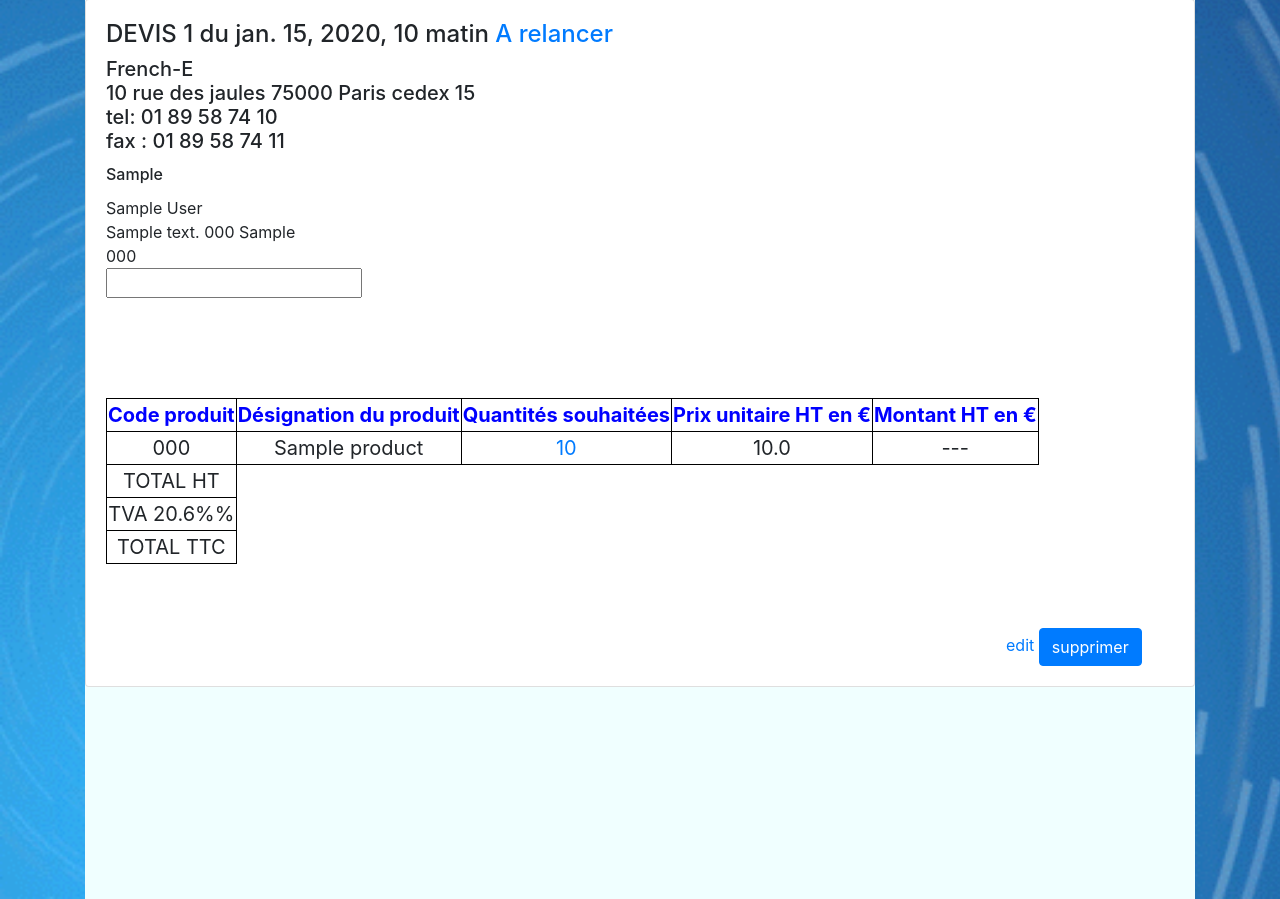
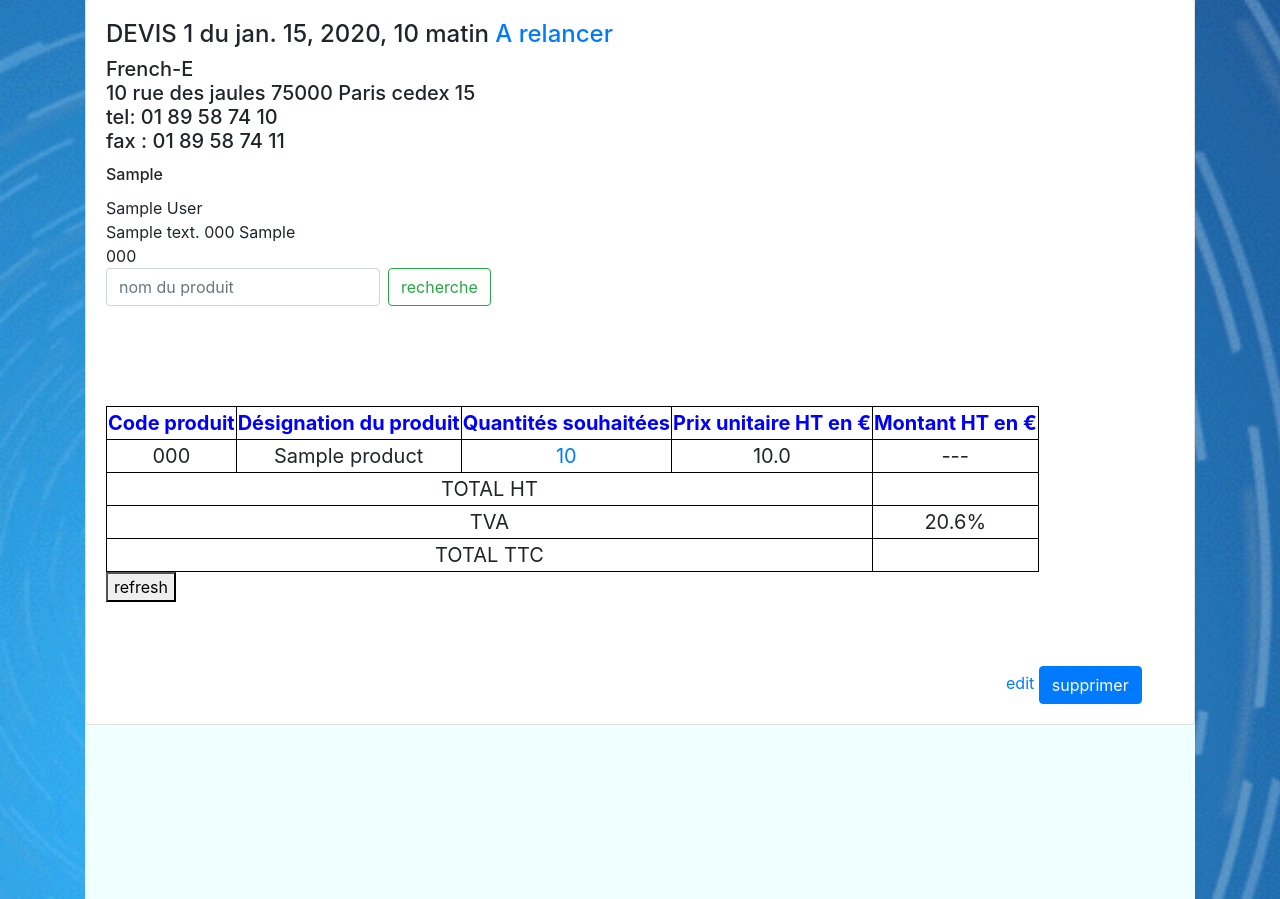
Before and after one commit to qrames/facturier, a Django app: page /quotation/1/ in a window 1280 px wide. Shown: the part 99-998 px from the top of the page. Run offline with Django 3.2, Linux system fonts and the light colour scheme; tables that the repository leaves empty hold one stand-in row (values such as "Sample post"); parts of the project's set-up code (start-up, migrations or seed data) failed here and were passed over; some libraries are stand-ins or nearby versions.

Commit message:
total function works when we click on refrech button... I'm sad :'(

```diff
--- a/main_app/admin.py
+++ b/main_app/admin.py
@@ -13,8 +13,10 @@
 class CustomerAdmin(admin.ModelAdmin):
     model = Customer
 
+
 # ////////////////////////////////////////////////////
 class QuotationAdminForm(ModelForm):
+
     class Meta:
         model = Quotation
         fields = "__all__"
@@ -23,10 +25,12 @@
 class QuotationLineInLine(admin.TabularInline):
     model = QuotationLine
 
+
 class QuotationAdmin(admin.ModelAdmin):
     form = QuotationAdminForm
     inlines = (QuotationLineInLine,)
 
+
 admin.site.register(Quotation, QuotationAdmin)
 admin.site.register(Product)
 admin.site.register(Customer)
--- a/main_app/ajax_views.py
+++ b/main_app/ajax_views.py
@@ -9,21 +9,25 @@
 
 @method_decorator(csrf_exempt, name='dispatch')
 class QuotationLineFieldEditView(View):
+
     def post(self, request, id, field_name, **kwargs):
         line = QuotationLine.objects.get(id= id)
         value = request.POST.get("value")
         setattr(line, field_name, value)
         line.save()
+
         return HttpResponse("success:", line.id)
 
 
 @method_decorator(csrf_exempt, name='dispatch')
 class QuotationFieldEditView(View):
+
     def post(self, request, pk, field_name, **kwargs):
         quotation = Quotation.objects.get(pk=pk)
         value = request.POST.get("value")
         setattr(quotation, field_name, value)
         quotation.save()
+
         return HttpResponse("success:", quotation.pk)
 
 
--- a/main_app/templates/main_app/quotation_detail.html
+++ b/main_app/templates/main_app/quotation_detail.html
@@ -14,7 +14,16 @@
          <div>
             {{quotation.customer.first_name}} {{quotation.customer.last_name}} </br> {{quotation.customer.address}} {{quotation.customer.zipcode}} {{quotation.customer.city}} </br> {{quotation.customer.phone_number}}
         </div>
-
+        <form action="." class="form-inline my-2 my-lg-0">
+            {% csrf_token %}
+            <input name="q" class="form-control mr-sm-2" type="search" placeholder="nom du produit" aria-label="Search">
+            <button class="btn btn-outline-success my-2 my-sm-0" type="submit">recherche</button>
+        </form>
+        <div class="produit">
+            {% for product in object_list %}
+            <a href="">{{product.name}}</a>
+            {% endfor %}
+        </div>
         <table id="quottable">
         <theader>
 
@@ -26,10 +35,7 @@
             <td>Montant HT en €</td>
         </tr>
     </theader>
-    <form class="" action="index.html" method="post">
 
-    </form>
-    <input type="text" name="q" value="">
     <tbody>
         {% for line in quotation.quotationline_set.all %}
 
@@ -41,29 +47,33 @@
                 {{line.product.name}}
             </td>
             <td>
-                <a href="#" id="quantity" data-type="number" data-pk={{line.id}} data-url={% url 'edit-field-line-quotation' line.id 'quantity' %} data-title="Enter Quantités">
+                <a href="#" class="quantity" data-type="number" data-pk={{line.id}} data-url={% url 'edit-field-line-quotation' line.id 'quantity' %} data-title="Enter Quantités">
                     {{line.quantity}}
                 </a>
             </td>
-            <td>
+            <td class="price">
                 {{line.product.price}}
             </td>
-            <td>---</td>
+            <td class="total-line">---</td>
         </tr>
         {% endfor %}
     </tbody>
     <tfooter>
         <tr>
-            <td colspan"4">TOTAL HT</td>
+            <td colspan="4">TOTAL HT</td>
+            <td id="total-ht"></td>
         </tr>
         <tr>
-            <td colspan"4">TVA 20.6%%</td>
+            <td colspan="4">TVA </td>
+            <td id="tva">20.6%</td>
         </tr>
         <tr>
-            <td colspan"4">TOTAL TTC</td>
+            <td colspan="4">TOTAL TTC</td>
+            <td id="total-ttc"></td>
         </tr>
     </tfooter>
     </table>
+    <button id="refresh">refresh</button>
     <div id="btnend">
         <a href= class="btn btn-primary">edit</a>
         <a href={% url 'delete-quotation' quotation.id %} class="btn btn-primary">supprimer</a>
@@ -87,8 +97,33 @@
            {% endfor %}
         ]
     });
-    $('#quantity').editable();
+
+    $('.quantity').editable();
+    $('#refresh').click(function(){
+        total();
+    });
+
+    total();
+    function total(){
+
+        $('tbody tr').each(function(index, el) {
+            var price = $(this).children('td.price').html();
+            var quantity = $(this).children('td').children('a.quantity').html();
+            $(this).children('td.total-line').html(parseFloat(price) * parseFloat(quantity));
+        });
+
+        var total = 0;
+        $('.total-line').each(function(index, el) {
+            var value = $(this).html();
+            total += parseFloat(value);
+        });
+
+        $('#total-ht').html(total);
+        $('#total-ttc').html(total*(1 + parseFloat($('#tva').html())/100) + "€");
+    }
+
 });
+
 </script>
 
 {% endblock %}
```
Also changed, not shown: main_app/views.py (+6 -1 lines).
